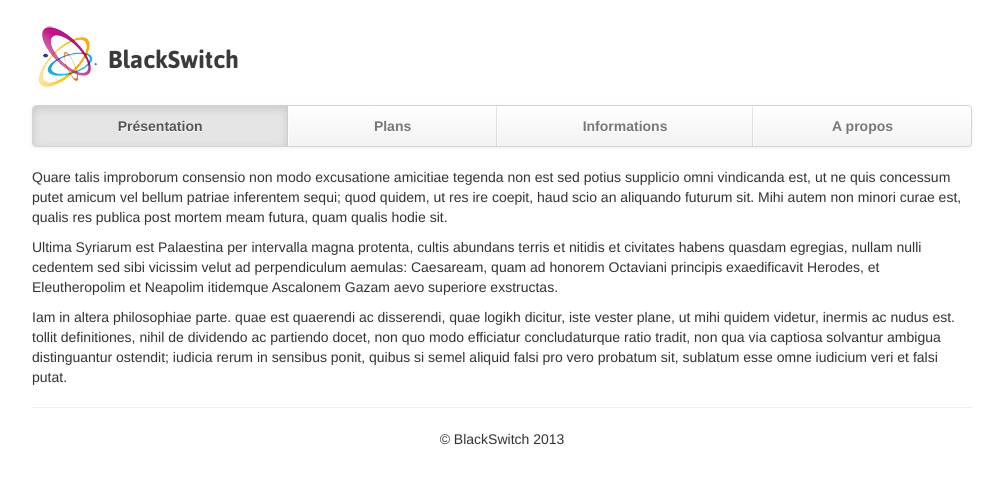
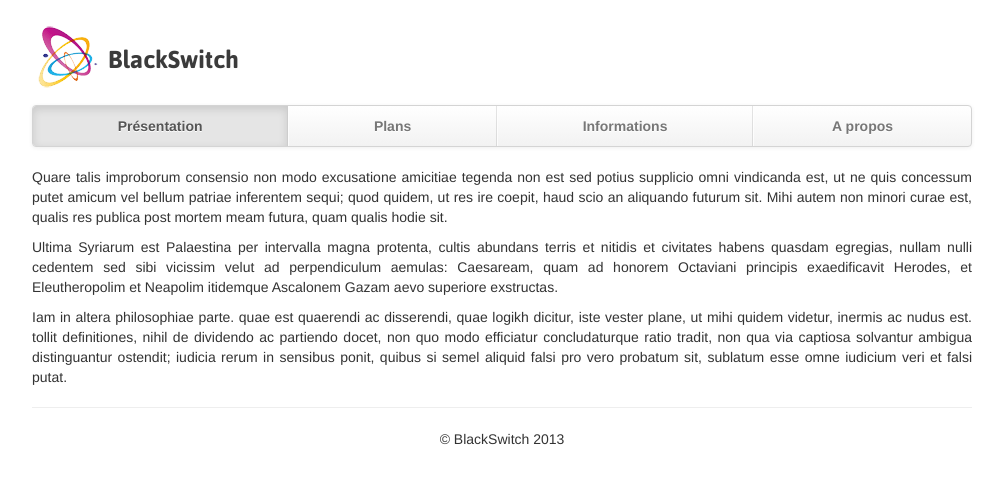
Before and after one commit to aerialls/TCS, a PHP site: template templates/index.html.twig in a window 1280 px wide. Shown: the top 484 px of the page, without its empty margins (138-1141 px from the left). Run offline with PHP 8.4, Linux system fonts and the light colour scheme; the template is opened without the code that fills it, so the values that code supplies are empty; some libraries are stand-ins or nearby versions.

Commit message:
changes p style

```diff
--- a/web/css/layout.css
+++ b/web/css/layout.css
@@ -36,6 +36,12 @@ body {
   margin: 0 auto;
   max-width: 1000px;
 }
+
+p {
+  text-align: justify;
+}
+
+/* Header */
 
 .logo {
   font-family: "Asap";
@@ -87,7 +93,7 @@ body {
   border-radius: 0 3px 3px 0;
 }
 
-footer {
+footer p {
   text-align: center;
 }
 
```
